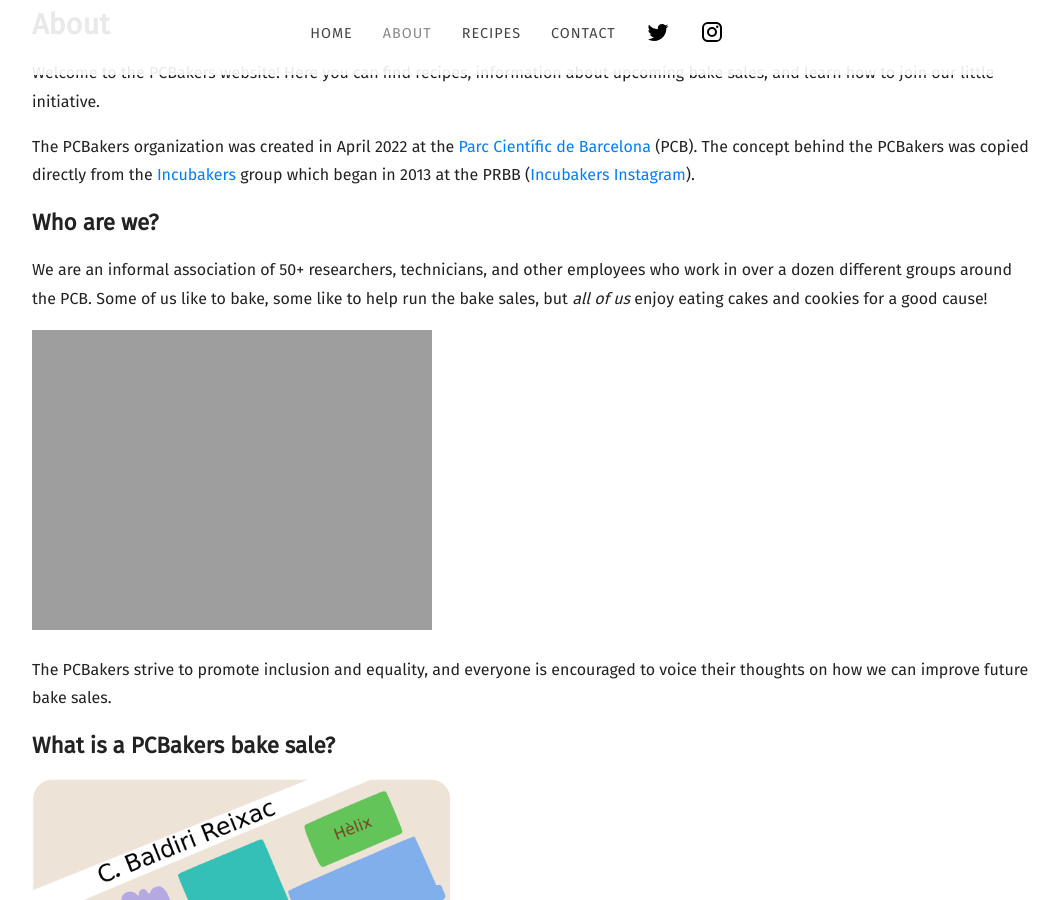
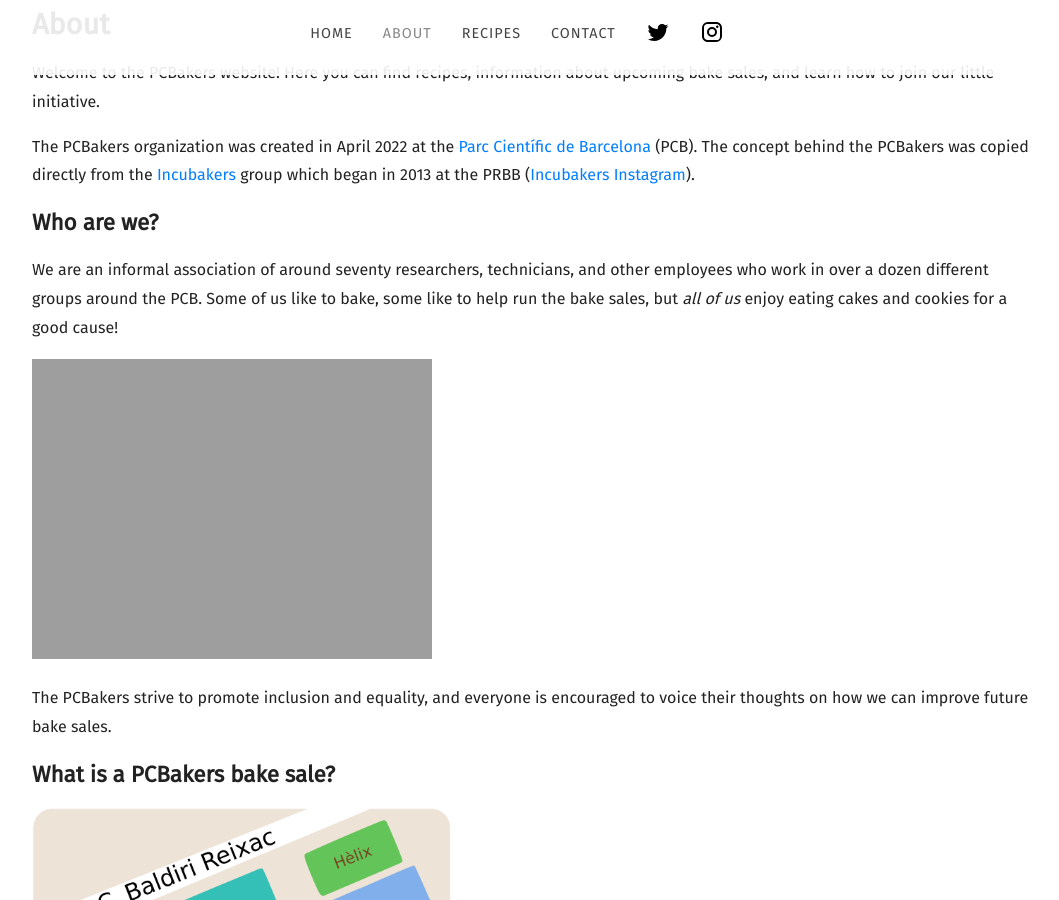
Before and after one commit to willblev/PCBakers, a Jekyll site: the page built from about.html, in a window 1280 px wide and 900 px high, scrolled down 364 px. Shown: the whole window, without its empty margins (108-1167 px from the left). Built offline with Jekyll 4.4.1, drawn with Linux system fonts in a browser that asks for light colours; some web fonts are replaced.

Commit message:
updated number of members

```diff
--- a/about.html
+++ b/about.html
@@ -10,7 +10,7 @@ title: About
 
 
 	<h2>Who are we?</h2>
-	<p>We are an informal association of 50+ researchers, technicians, and other employees who work in over a dozen different groups around the PCB. Some of us like to bake, some like to help run the bake sales, but <i>all of us</i> enjoy eating cakes and cookies for a good cause!</p>
+	<p>We are an informal association of around seventy researchers, technicians, and other employees who work in over a dozen different groups around the PCB. Some of us like to bake, some like to help run the bake sales, but <i>all of us</i> enjoy eating cakes and cookies for a good cause!</p>
 	<div class="image" style="max-width:500px; height:auto " >
 		<img src="{{ site.baseurl }}/images/volunteers-running-bake-sale.png" alt="A few PCBaker volunteers running a bake_sale">
 	</div>
```
